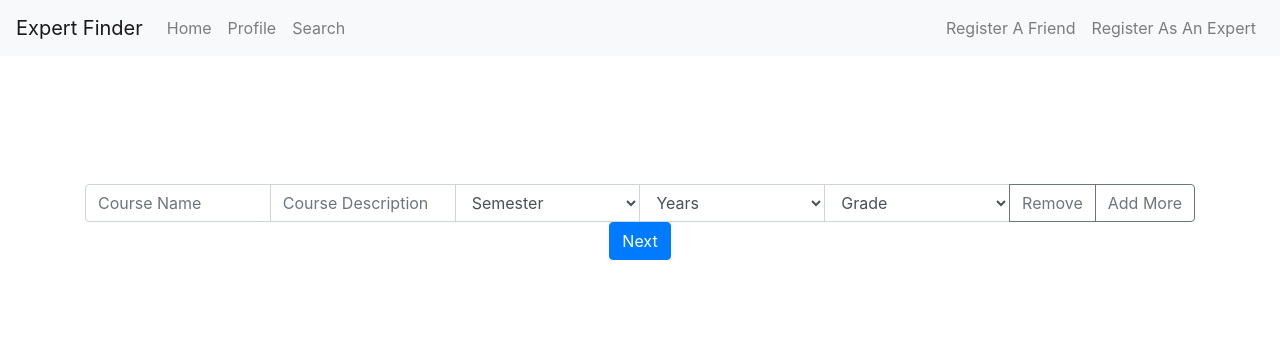
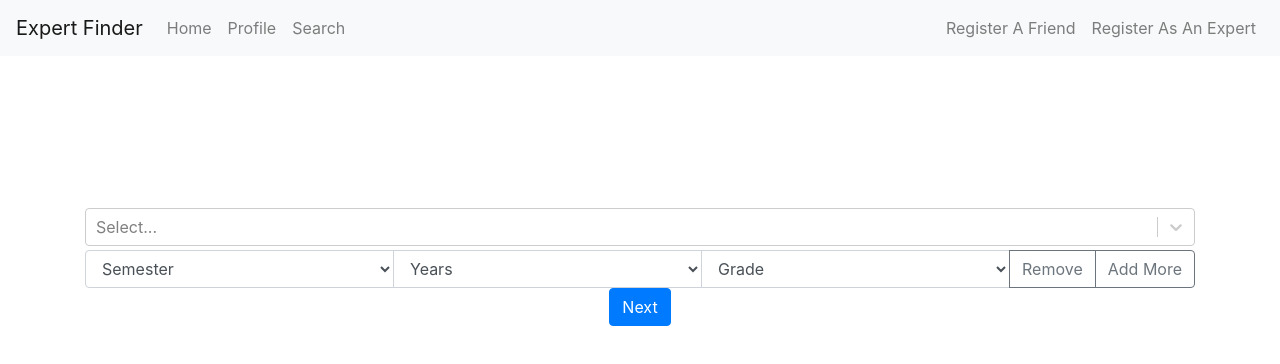
Before and after one commit to steve-ochoa/osu_cs_361_longbourn, a React (Create React App) app in the folder client/: page /register3 in a window 1280 px wide. Shown: the top 364 px of the page. Built offline with nearby package versions, Linux system fonts and the light colour scheme; no server answers.

Commit message:
replace placeholder course addition with real in reg component

```diff
--- a/client/package.json
+++ b/client/package.json
@@ -14,8 +14,10 @@
     "react-bootstrap": "^1.3.0",
     "react-country-region-selector": "^3.0.1",
     "react-dom": "^16.14.0",
+    "react-dropdown-select": "^4.6.1",
     "react-router-dom": "^5.2.0",
-    "react-scripts": "3.4.3"
+    "react-scripts": "3.4.3",
+    "react-select": "^3.1.0"
   },
   "scripts": {
     "start": "react-scripts start",
--- a/client/src/components/RegCourses.js
+++ b/client/src/components/RegCourses.js
@@ -1,18 +1,41 @@
-import React, { useState } from "react";
+import React, { useState, useEffect } from "react";
 import { InputGroup, Button, FormControl, Form } from "react-bootstrap";
 import { customFetch } from "./Helpers";
+import { Urls } from "../data/Constants";
 import { useHistory } from "react-router-dom";
+import Select from "react-select";
 
 export default function RegCourses(props) {
-  let history = useHistory();
+  const history = useHistory();
+  const [courseList, setCourseList] = useState([]);
   const [fields, setFields] = useState([
     { name: "", description: "", semester: "", year: "", grade: "" },
   ]);
 
+  /* first, retrieve a list of all the available courses */
+  useEffect(() => {
+    async function fetchData() {
+      const courses = await customFetch(Urls.Local + "courses");
+      // console.log(`course data is: ${courses}`);
+      setCourseList(courses);
+    }
+    fetchData();
+  }, []);
+
+  const options = [];
+  courseList.forEach((element) => {
+    let to_add = {};
+    let element_label = element.courseNumber;
+    element_label += ` - ${element.name}`;
+    to_add.label = element_label;
+    to_add.value = element.courseId;
+    options.push(to_add);
+  });
+
   function addCourse() {
     setFields([
       ...fields,
-      { name: "", description: "", semester: "", year: "", grade: "" },
+      { id: "", name: "", description: "", semester: "", year: "", grade: "" },
     ]);
   }
 
@@ -24,65 +47,90 @@ export default function RegCourses(props) {
     setFields(updatedFields);
   }
 
+  function handleSelectChange(event, idx) {
+    console.log(event);
+    const updatedFields = [...fields];
+    updatedFields[idx]["name"] = event.label;
+    updatedFields[idx]["id"] = event.value;
+    let element = courseList.find((obj) => obj.courseId === event.value);
+    updatedFields[idx]["description"] = element.description;
+    setFields(updatedFields);
+  }
+
   function handleDelete(idx) {
     const updatedFields = [...fields];
     updatedFields.splice(idx, 1);
     setFields(updatedFields);
   }
 
+  /* payload requires: expertId, courseId, name, desc, term, grade */
   async function handleSubmit() {
-    let payload = fields;
-    payload.forEach((element, index) => {
+    let payload_builder = fields;
+    payload_builder.forEach((element, index) => {
       if (element.name === "") {
-        payload.splice(index, 1);
+        payload_builder.splice(index, 1);
       }
     });
-    console.log("the payload is: ", JSON.stringify(payload));
-    // let response = await customFetch(
-    //   "http://localhost:6997/expertSkills",
-    //   "POST",
-    //   payload
-    // );
+    // console.log("the payload so far is: ", JSON.stringify(payload_builder));
+
+    /* combine semester and year into term */
+    let payload = [];
+    payload_builder.forEach((element) => {
+      let to_add = {};
+      to_add.expertId = props.history.location.state.expertId;
+      to_add.courseId = element.id;
+      to_add.name = element.name.split(" - ")[1];
+      to_add.description = element.description;
+      to_add.term = `${element.semester} ${element.year}`;
+      to_add.grade = element.grade;
+      payload.push(to_add);
+    });
+    console.log(`the real payload is ${JSON.stringify(payload)}`);
+
+    payload.forEach(async (element) => {
+      let response = await customFetch(
+        Urls.Local + "expertCourses",
+        "POST",
+        element
+      );
+      console.log(response);
+    });
+
     history.push({
       pathname: "/register4",
       state: { expertId: props.history.location.state.expertId },
     });
   }
 
+  // function descFromId(id) {
+  //   const element = courseList.find((obj) => {obj.courseId === id})
+  //   return element.description
+  // }
+
   return (
     <>
       {fields.map((val, idx) => {
         const nameId = `name-${idx}`;
-        const descId = `description-${idx}`;
         const semesterId = `term-${idx}`;
         const yearId = `term-${idx}`;
         const gradeId = `grade-${idx}`;
         return (
           <div key={`course-${idx}`}>
+            <br />
+            <Select
+              aria-label="Course Name"
+              name={nameId}
+              data-idx={idx}
+              id={nameId}
+              className="name"
+              // value={fields[idx].name}
+              onChange={(event) => handleSelectChange(event, idx)}
+              options={options}
+            />
+            <Form.Text className="text-muted">
+              {fields[idx].description}
+            </Form.Text>
             <InputGroup>
-              <FormControl
-                placeholder="Course Name"
-                aria-label="Course Name"
-                aria-describedby="basic-addon2"
-                name={nameId}
-                data-idx={idx}
-                id={nameId}
-                className="name"
-                value={fields[idx].name}
-                onChange={handleChange}
-              />
-
-              <FormControl
-                placeholder="Course Description"
-                aria-label="Course Description"
-                aria-describedby="basic-addon2"
-                name={descId}
-                data-idx={idx}
-                id={descId}
-                className="description"
-                value={fields[idx].description}
-                onChange={handleChange}
-              />
               <Form.Control
                 as="select"
                 name={semesterId}
@@ -92,7 +140,7 @@ export default function RegCourses(props) {
                 value={fields[idx].semester}
                 onChange={handleChange}
               >
-                <option>Semester</option>
+                <option value="">Semester</option>
                 <option>Fall</option>
                 <option>Winter</option>
                 <option>Spring</option>
@@ -107,7 +155,7 @@ export default function RegCourses(props) {
                 value={fields[idx].year}
                 onChange={handleChange}
               >
-                <option>Years</option>
+                <option value="">Years</option>
                 <option>2000</option>
                 <option>2001</option>
                 <option>2002</option>
@@ -140,7 +188,7 @@ export default function RegCourses(props) {
                 value={fields[idx].grade}
                 onChange={handleChange}
               >
-                <option>Grade</option>
+                <option value="">Grade</option>
                 <option>A</option>
                 <option>B</option>
                 <option>C</option>
```
Also changed, not shown: 1 other file (tests, documents, lock files or other folders).
